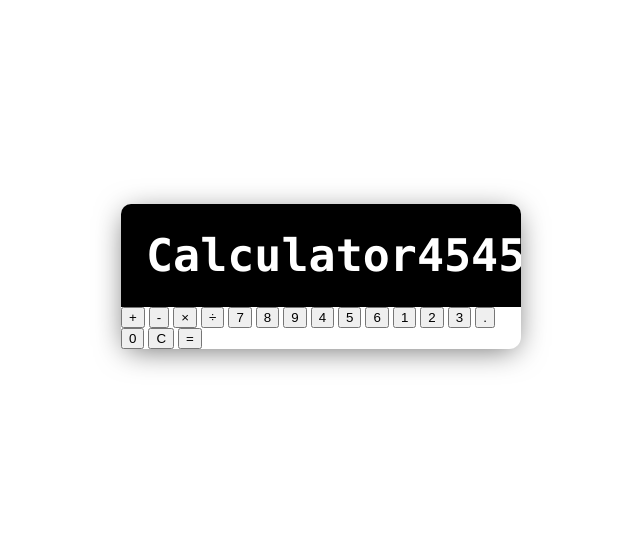
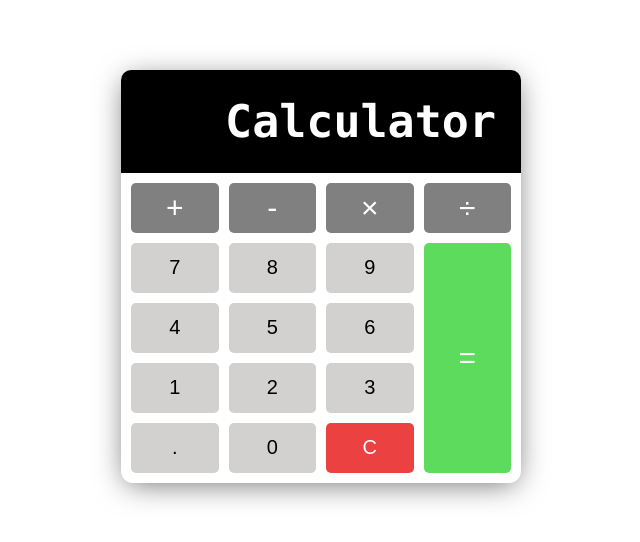
Before and after one commit to Aash417/p17-calculator, a plain HTML site: page index.html in a window 1280 px wide. Shown: the part 124-666 px from the top of the page, without its empty margins (319-959 px from the left). Drawn offline with Linux system fonts and the light colour scheme.

Commit message:
ui complete

```diff
--- a/index.html
+++ b/index.html
@@ -15,11 +15,11 @@
     <div class="calculator">
         <!-- Display -->
         <div class="calculator-display">
-            <h1>Calculator4545841254</h1>
+            <h1>Calculator</h1>
 
         </div>
         <!-- Buttons -->
-        <div class="calculator-bottons">
+        <div class="calculator-buttons">
             <button class="operator" value="+">+</button>
             <button class="operator" value="-">-</button>
             <button class="operator" value="*">×</button>
--- a/style.css
+++ b/style.css
@@ -52,3 +52,50 @@ body {
 ::-webkit-scrollbar-thumb:hover {
 	background: #555;
 }
+
+/* buttons */
+.calculator-buttons {
+	display: grid;
+	grid-template-columns: repeat(4, 1fr);
+	grid-gap: 10px;
+	padding: 10px;
+}
+button {
+	min-height: 50px;
+	font-size: 20px;
+	border: none;
+	border-radius: 5px;
+	cursor: pointer;
+	background: #d3d0d0;
+	font-weight: 100;
+}
+button:hover {
+	filter: brightness(110%);
+}
+button:active {
+	transform: translateY(1px);
+}
+.operator {
+	background: gray;
+	color: white;
+	font-size: 30px;
+}
+.clear {
+	background: rgb(236, 65, 65);
+	color: white;
+}
+.clear:hover {
+	filter: brightness(90%);
+}
+.equal-sign {
+	grid-column: -2;
+	grid-row: 2 / span 4;
+	background: #5ddb5d;
+}
+
+/* media query */
+@media screen and (max-width: 600px) {
+	.calculator {
+		width: 92%;
+	}
+}
```
